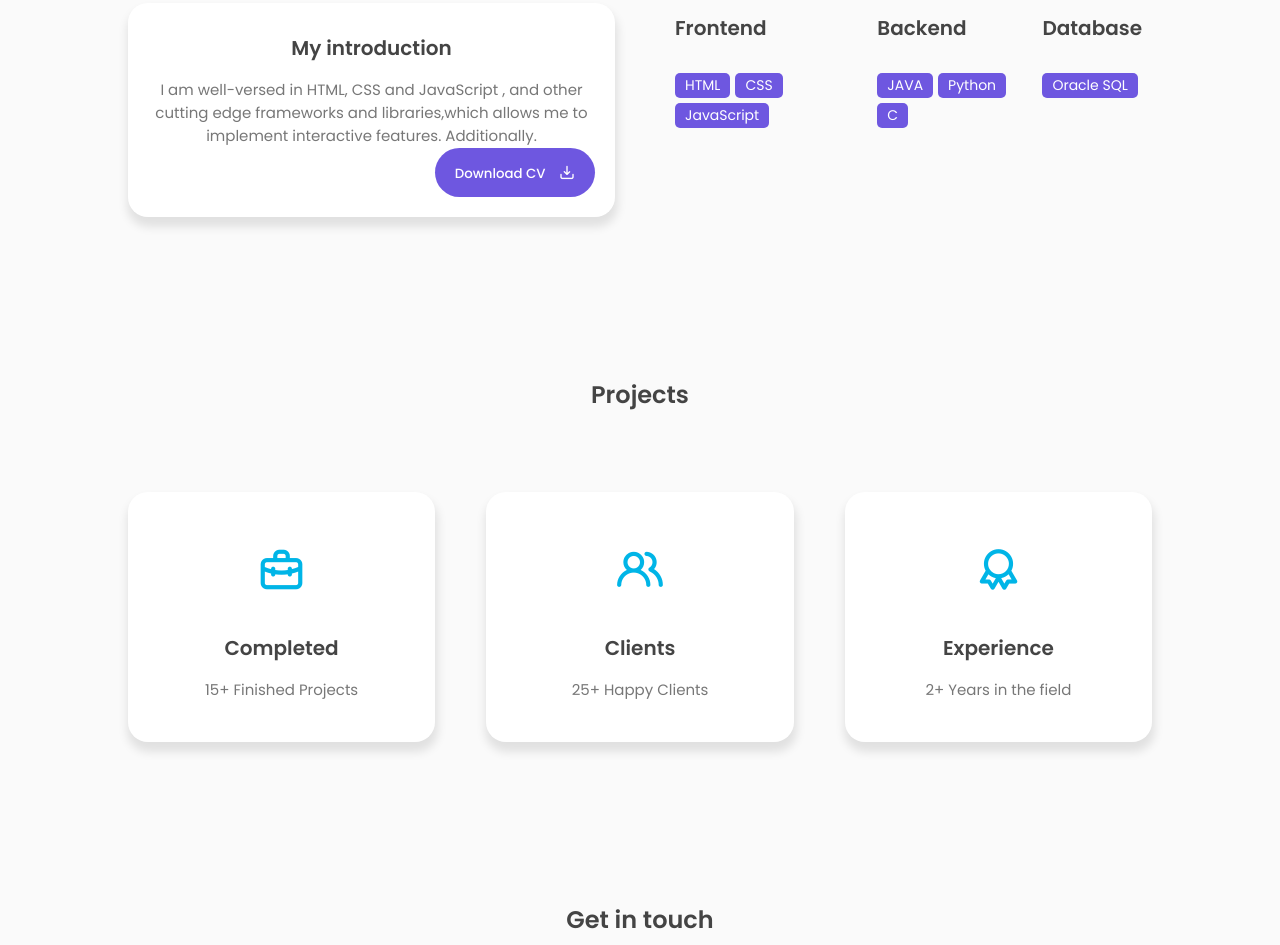
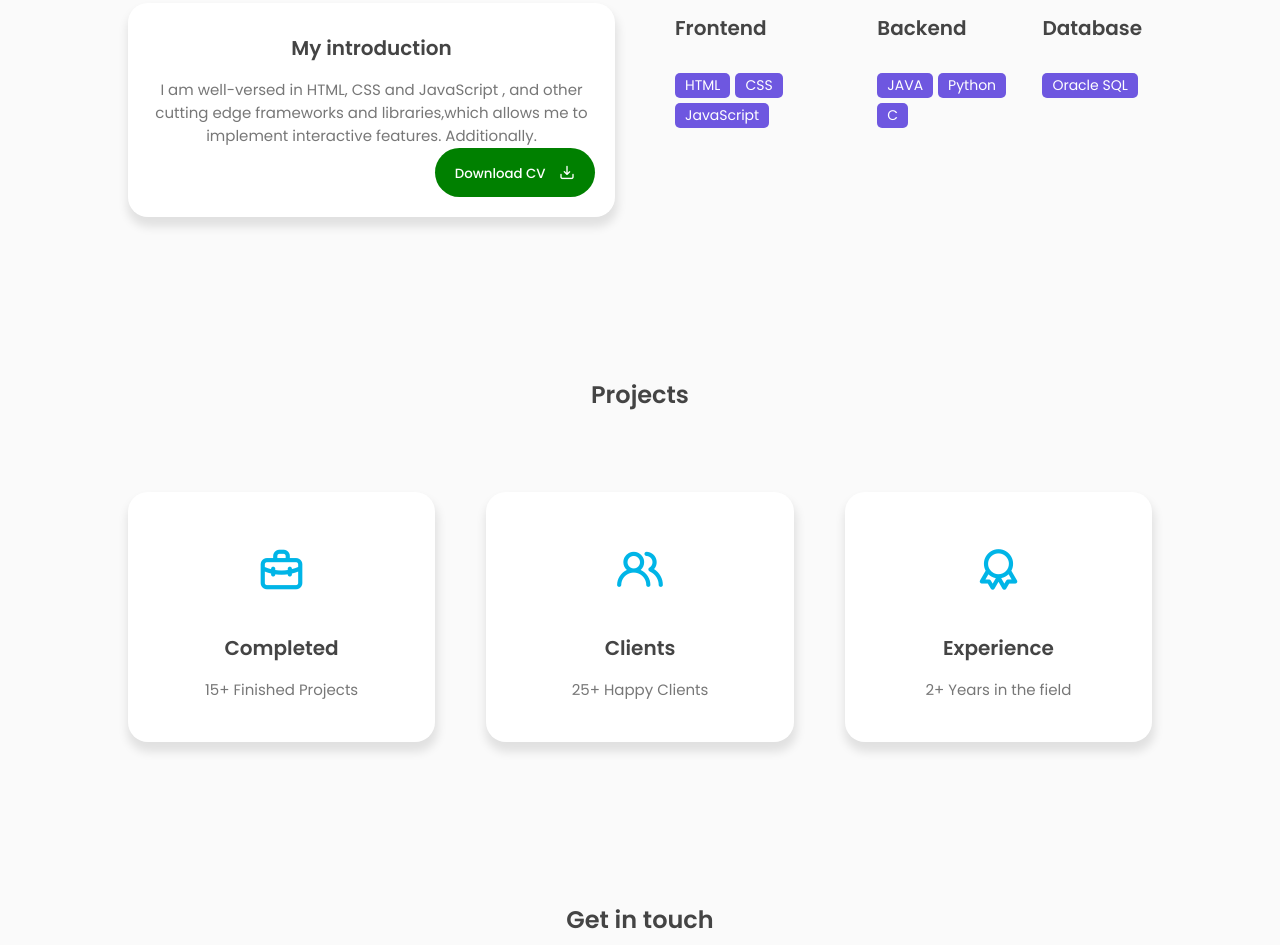
Before and after one commit to praharshamalladi/myPortfolio, a plain HTML site: page index.html in a window 1280 px wide. Shown: the part 992-1937 px from the top of the page. Drawn offline with nearby package versions, Linux system fonts and the light colour scheme.

Commit message:
Update style.css
Green color to download button

```diff
--- a/style.css
+++ b/style.css
@@ -330,10 +330,11 @@ h3{
     position: absolute;
     right: 20px;
     bottom: 20px;
-    background: var(--first-color);
+    background: green;
     color: var(--color-white);
     border-radius: 30px;
     justify-content: center;
+    align-items: center;
 }
 .about-btn button:hover{
     background: var(--first-color-hover);
```
